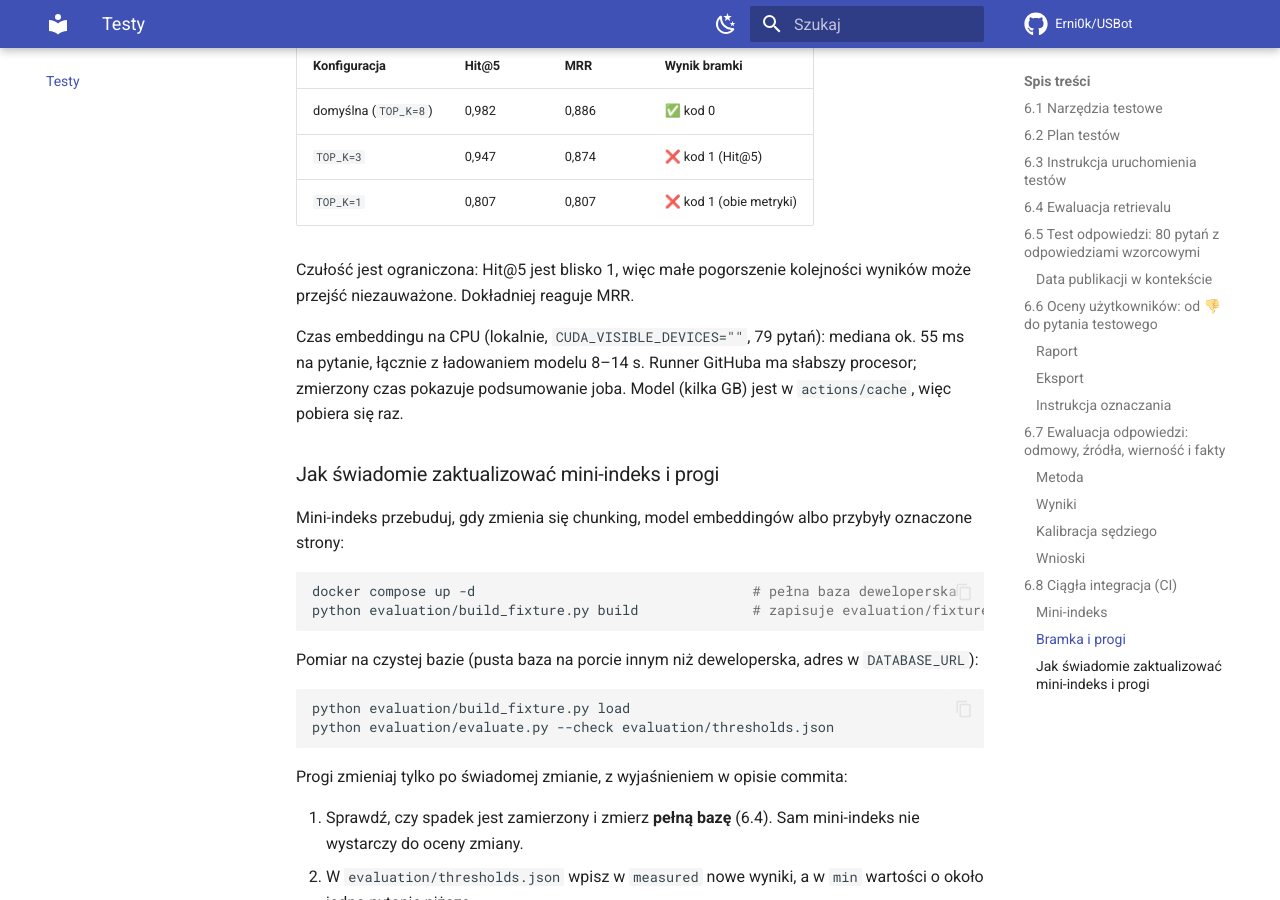
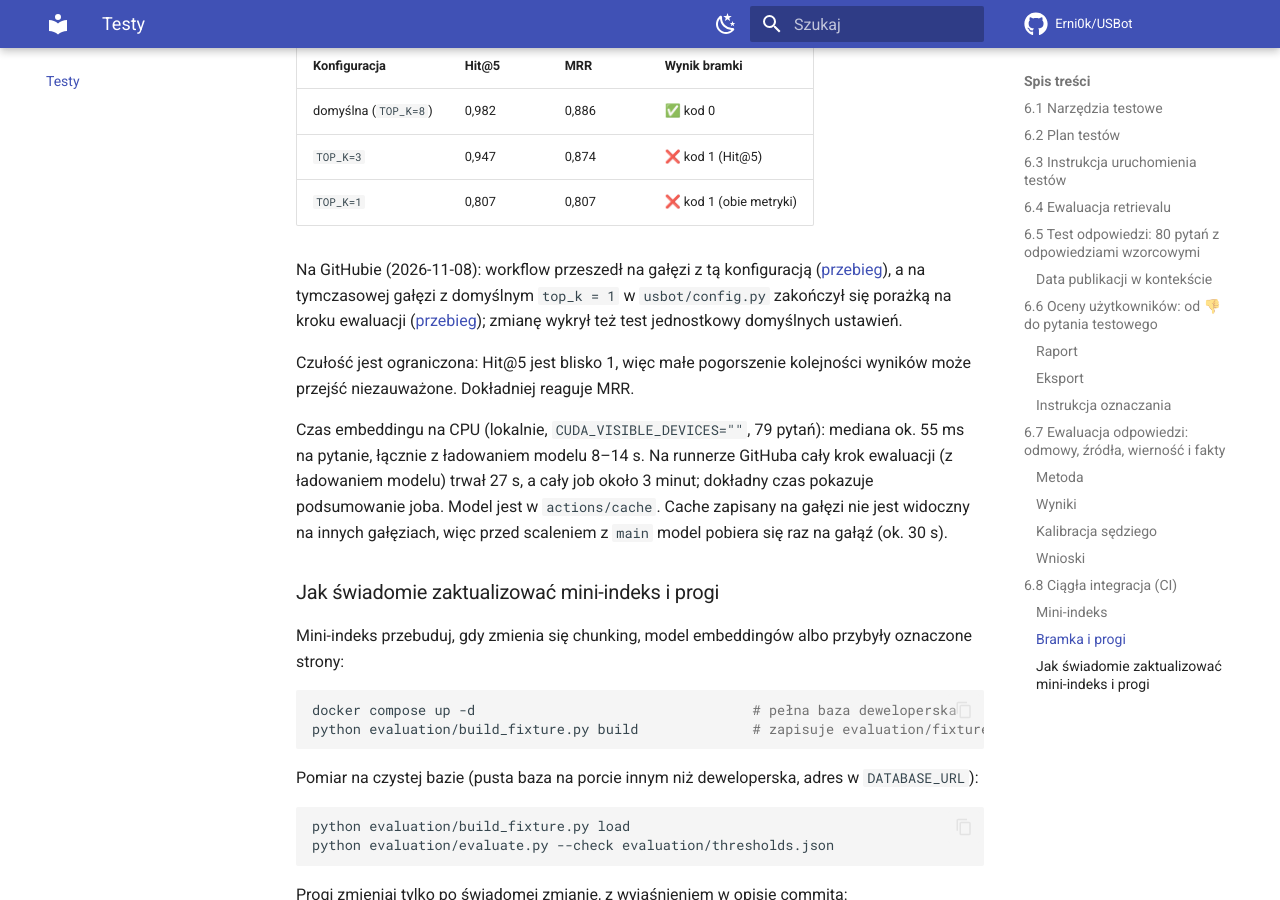
Before and after one commit to Erni0k/USBot, an MkDocs documentation site: the page built from docs/testy.md, in a window 1280 px wide and 900 px high, scrolled down 43864 px. Built offline with MkDocs 1.6.1 and Material for MkDocs 9.7.7, drawn with Linux system fonts in a browser that asks for light colours; comment, search, counter and statistics services are not loaded.

Commit message:
docs: record GitHub Actions results for the CI retrieval gate

```diff
--- a/docs/testy.md
+++ b/docs/testy.md
@@ -1229,12 +1229,20 @@ Progi: Hit@5 ≥ 0,96 i MRR ≥ 0,86, czyli zmierzone wartości minus około jed
 | `TOP_K=3` | 0,947 | 0,874 | ❌ kod 1 (Hit@5) |
 | `TOP_K=1` | 0,807 | 0,807 | ❌ kod 1 (obie metryki) |
 
+Na GitHubie (2026-11-08): workflow przeszedł na gałęzi z tą konfiguracją
+([przebieg](https://github.com/Erni0k/USBot/actions/runs/42499435528)), a na tymczasowej gałęzi z
+domyślnym `top_k = 1` w `usbot/config.py` zakończył się porażką na kroku ewaluacji
+([przebieg](https://github.com/Erni0k/USBot/actions/runs/42499737024)); zmianę wykrył też test
+jednostkowy domyślnych ustawień.
+
 Czułość jest ograniczona: Hit@5 jest blisko 1, więc małe pogorszenie kolejności wyników może
 przejść niezauważone. Dokładniej reaguje MRR.
 
 Czas embeddingu na CPU (lokalnie, `CUDA_VISIBLE_DEVICES=""`, 79 pytań): mediana ok. 55 ms na
-pytanie, łącznie z ładowaniem modelu 8–14 s. Runner GitHuba ma słabszy procesor; zmierzony czas
-pokazuje podsumowanie joba. Model (kilka GB) jest w `actions/cache`, więc pobiera się raz.
+pytanie, łącznie z ładowaniem modelu 8–14 s. Na runnerze GitHuba cały krok ewaluacji (z ładowaniem modelu)
+trwał 27 s, a cały job około 3 minut; dokładny czas pokazuje podsumowanie joba. Model jest w
+`actions/cache`. Cache zapisany na gałęzi nie jest widoczny na innych gałęziach, więc przed
+scaleniem z `main` model pobiera się raz na gałąź (ok. 30 s).
 
 ### Jak świadomie zaktualizować mini-indeks i progi
 
```
